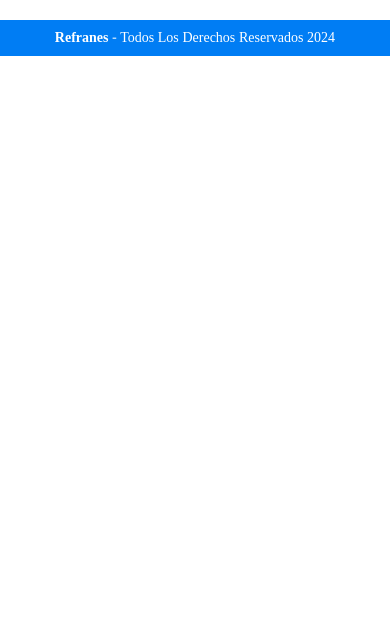
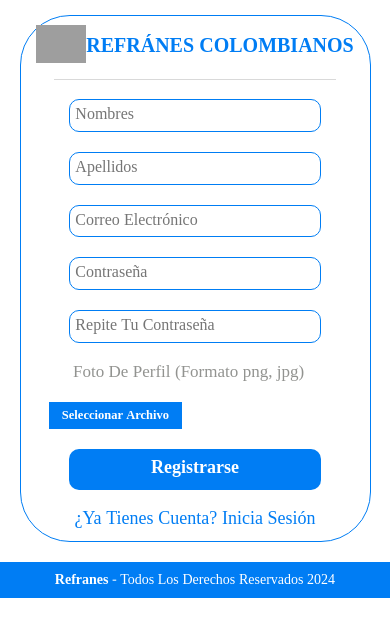
Before and after one commit to CANDELODS/Refranes, a PHP site: template views/auth/registro.php in a window 390 px wide. Shown: the part 62-699 px from the top of the page. Run offline with PHP 8.4, Linux system fonts and the light colour scheme; the template is opened without the code that fills it, so the values that code supplies are empty; some libraries are stand-ins or nearby versions; grey boxes are pictures that could not be loaded.

Commit message:
Se terminaron los formularios de olvidé y registro, falta responsive del formulario de registro

```diff
--- a/src/scss/ui/_login.scss
+++ b/src/scss/ui/_login.scss
@@ -6,6 +6,14 @@
     margin-top: 1.5rem;
     border: 1px solid v.$azul;
     border-radius: 5rem;
+
+    &--mantener{
+        height: 35rem;
+
+        @include m.tablet{
+            height: 47rem;
+        }
+    }
 
     &__flex-arriba {
         display: flex;
@@ -32,10 +40,58 @@
         }
     }
 
+    &__barra {
+        @include m.contenedor;
+        height: .07rem;
+        width: 90%;
+        background-color: #D9D9D9;
+        margin-bottom: 1rem;
+
+        @include m.tablet {
+            width: 100%;
+            margin-bottom: 4rem;
+
+        }
+
+    }
+
+    &__mensaje{
+        background-color: v.$azul;
+        padding: 1rem;
+        border-radius: 2rem;
+        width: 80%;
+        margin: 0 auto;
+        margin-top: 8rem;
+        @include m.tablet{
+            margin-top: 10rem;
+        }
+    }
+
+    &__parrafo-mensaje{
+        @include m.formatear;
+        text-align: center;
+        color: v.$amarillo;
+    }
+
     &__acciones {
         display: flex;
         justify-content: space-evenly;
         align-items: center;
+
+        &--mantener{
+            margin-top: 3rem;
+            flex-direction: column;
+            gap: 2rem;
+            @include m.tablet{
+                margin-top: 5rem;
+                flex-direction: row;
+                gap: 0;
+            }
+        }
+
+        &--registro{
+            margin: 1rem 0 1rem 0;
+        }
     }
 
     &__parrafo {
--- a/src/scss/ui/formulario/_formulario.scss
+++ b/src/scss/ui/formulario/_formulario.scss
@@ -19,6 +19,10 @@
             width: 100%;
             margin-bottom: 4rem;
 
+        }
+
+        &--registro{
+            margin-bottom: 0;
         }
 
     }
@@ -80,6 +84,41 @@
         &::placeholder {
             font-size: 1.6rem;
         }
+
+        &--file{
+            width: 0.1px;
+            height: 0.1px;
+            opacity: 0;
+            overflow: hidden;
+            position: absolute;
+            z-index: -1;
+        }
+    }
+
+    &__label{
+        align-self: self-start;
+        margin-left: 3.5rem;
+        color: v.$negro50;
+        font-size: 1.7rem;
+
+        &--imagen{
+            max-width: 80%;
+            font-size: 1.25rem;
+            font-weight: v.$bold;
+            text-overflow: ellipsis;
+            white-space: nowrap;
+            cursor: pointer;
+            display: inline-block;
+            overflow: hidden;
+            padding: 0.625rem 1.25rem;
+            color: v.$blanco;
+            background-color: v.$azul;
+            position: relative;
+            right: 5.5rem;
+        }
+        @include m.tablet{
+            margin-left: 5.5rem;
+        }
     }
 
     &__centro {
--- a/views/auth/registro.php
+++ b/views/auth/registro.php
@@ -0,0 +1,27 @@
+<div class="login">
+
+    <div class="login__flex-arriba">
+        <picture>
+            <source srcset="<?php echo $_ENV['HOST'] . '/build/img/logo.webp'; ?>" type="image/webp">
+            <source srcset="<?php echo $_ENV['HOST'] . '/build/img/logo.png'; ?>" type="image/png">
+            <img class="login__logo" loading="lazy" width="200" height="300" src="<?php echo $_ENV['HOST'] . '/build/img/logo.png'; ?>" alt="Logo Refranes">
+        </picture>
+
+        <h3 class="login__titulo">Refránes Colombianos</h3>
+    </div>
+
+    <form action="" class="formulario">
+        <div class="formulario__barra formulario__barra--registro"></div>
+
+        <?php include_once __DIR__ . '/../templates/formularioRegistro.php'; ?>
+
+
+        <input type="submit" class="formulario__submit" value="Registrarse">
+    </form>
+
+    <div class="login__acciones login__acciones--registro">
+        <a href="/login" class="login__enlace">¿Ya Tienes Cuenta? Inicia Sesión</a>
+    </div>
+
+
+</div>
--- /dev/null
+++ b/views/templates/formularioRegistro.php
@@ -0,0 +1,50 @@
+<div class="formulario__campo">
+    <input
+        type="text"
+        class="formulario__input"
+        name="nombre" id="nombre"
+        placeholder="Nombres">
+</div>
+
+<div class="formulario__campo">
+    <input
+        type="text"
+        class="formulario__input"
+        name="apellido" id="apellido"
+        placeholder="Apellidos">
+</div>
+
+
+<div class="formulario__campo">
+    <input
+        type="email"
+        class="formulario__input"
+        name="email" id="email"
+        placeholder="Correo Electrónico">
+</div>
+
+<div class="formulario__campo">
+    <input
+        type="password"
+        class="formulario__input"
+        name="password" id="password"
+        placeholder="Contraseña">
+</div>
+
+<div class="formulario__campo">
+    <input
+        type="password2"
+        class="formulario__input"
+        name="password2" id="password2"
+        placeholder="Repite Tu Contraseña">
+</div>
+
+<label class="formulario__label">Foto De Perfil (Formato png, jpg)</label>
+
+<div class="formulario__campo formulario__campo--imagen">
+        <input
+        type="file"
+        class="formulario__input formulario__input--file"
+        name="imagen" id="imagen">
+        <label class="formulario__label formulario__label--imagen" for="imagen"><span>Seleccionar Archivo</span></label>
+</div>
```
Also changed, not shown: views/auth/olvide.php (+27 -0 lines), views/auth/reestablecer.php (+21 -0 lines), views/templates/formularioOlvide.php (added, +7 -0 lines), public/build/css/app.css, 1 other file.
